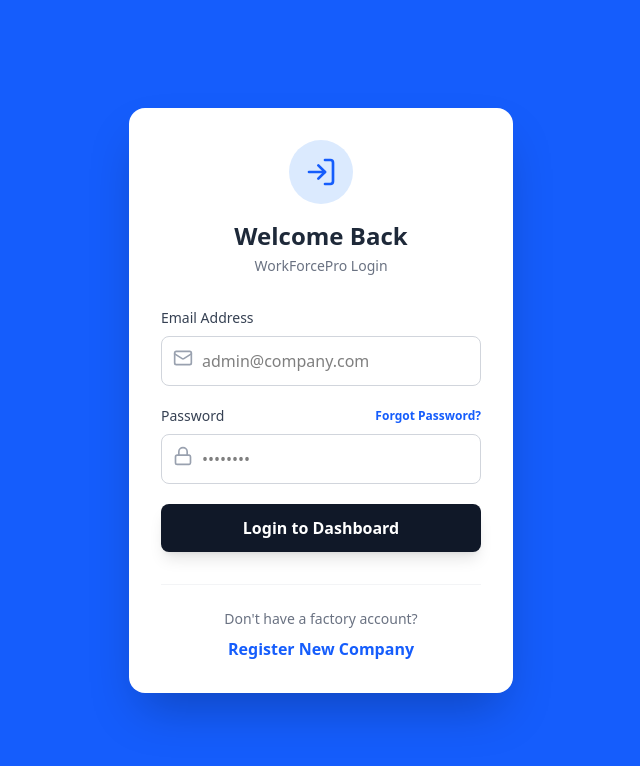
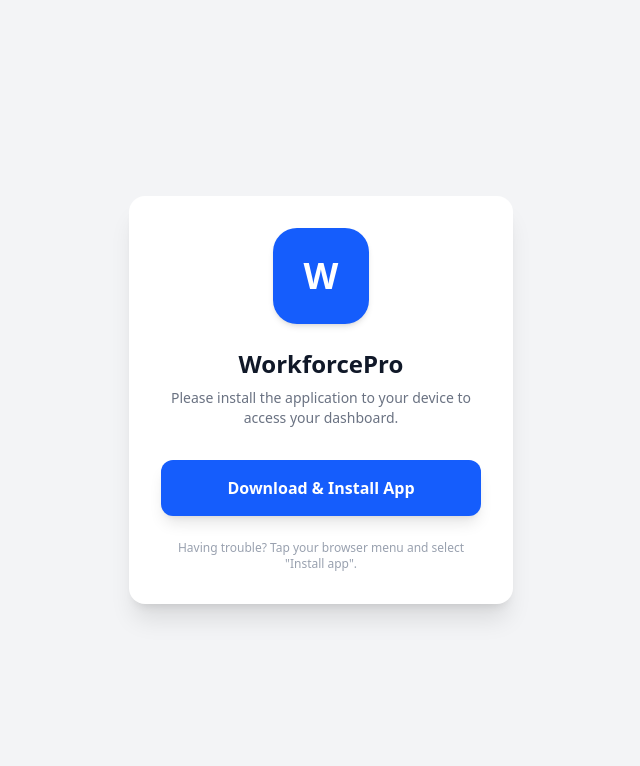
Before and after one commit to akshayjethwa-dev/workforcepro, a React (Vite) app: page / in a window 1280 px wide. Shown: the top 766 px of the page, without its empty margins (319-959 px from the left). Built offline with nearby package versions, Linux system fonts and the light colour scheme; no server answers; what @vladmandic/human would draw is missing.

Commit message:
Update application code: new screens & bug fixes

```diff
--- a/src/App.tsx
+++ b/src/App.tsx
@@ -1,9 +1,86 @@
-import React from 'react';
+import React, { useState, useEffect } from 'react';
 import { AuthProvider } from './contexts/AuthContext';
 import { RootNavigator } from './RootNavigator';
 import { OfflineBanner } from './components/OfflineBanner';
 
 function App() {
+  const [isStandalone, setIsStandalone] = useState<boolean>(false);
+  const [deferredPrompt, setDeferredPrompt] = useState<any>(null);
+
+  useEffect(() => {
+    // 1. Check if the app is already installed and running in standalone mode
+    const checkStandalone = () => {
+      return window.matchMedia('(display-mode: standalone)').matches ||
+             (window.navigator as any).standalone === true;
+    };
+    setIsStandalone(checkStandalone());
+
+    // 2. Capture the native Android "Install" prompt so we can attach it to our custom button
+    const handleBeforeInstallPrompt = (e: any) => {
+      e.preventDefault(); // Prevent Chrome's auto mini-infobar
+      setDeferredPrompt(e); // Save the event so it can be triggered later
+    };
+    window.addEventListener('beforeinstallprompt', handleBeforeInstallPrompt);
+
+    // 3. Listen for when the user successfully installs the app
+    const handleAppInstalled = () => {
+      setIsStandalone(true); // Instantly switch to the login screen!
+    };
+    window.addEventListener('appinstalled', handleAppInstalled);
+
+    return () => {
+      window.removeEventListener('beforeinstallprompt', handleBeforeInstallPrompt);
+      window.removeEventListener('appinstalled', handleAppInstalled);
+    };
+  }, []);
+
+  // Function to trigger the actual download/install prompt
+  const handleInstallClick = async () => {
+    if (deferredPrompt) {
+      // Show the native Android install prompt
+      deferredPrompt.prompt();
+      // Wait for the user to respond to the prompt
+      const { outcome } = await deferredPrompt.userChoice;
+      if (outcome === 'accepted') {
+        setDeferredPrompt(null);
+      }
+    } else {
+      // Fallback if the browser blocks the prompt
+      alert('To install, tap your browser menu (⋮) and select "Install app" or "Add to Home screen".');
+    }
+  };
+
+  // IF NOT INSTALLED: Show the "Install Wall" (Hides Login and everything else)
+  if (!isStandalone) {
+    return (
+      <div className="min-h-screen flex flex-col items-center justify-center bg-gray-100 p-4">
+        <div className="bg-white p-8 rounded-2xl shadow-xl max-w-sm w-full text-center">
+          {/* Mock App Icon */}
+          <div className="w-24 h-24 bg-blue-600 rounded-3xl mx-auto mb-6 shadow-md flex items-center justify-center text-white text-4xl font-bold">
+            W
+          </div>
+
+          <h1 className="text-2xl font-bold text-gray-900 mb-2">WorkforcePro</h1>
+          <p className="text-gray-500 mb-8 text-sm">
+            Please install the application to your device to access your dashboard.
+          </p>
+
+          <button
+            onClick={handleInstallClick}
+            className="w-full bg-blue-600 text-white font-bold py-4 rounded-xl hover:bg-blue-700 transition-colors shadow-lg active:scale-95"
+          >
+            Download & Install App
+          </button>
+
+          <p className="mt-6 text-xs text-gray-400">
+            Having trouble? Tap your browser menu and select "Install app".
+          </p>
+        </div>
+      </div>
+    );
+  }
+
+  // IF INSTALLED: Show the actual application (Login Screen -> Dashboard)
   return (
     <AuthProvider>
       <OfflineBanner />
```
